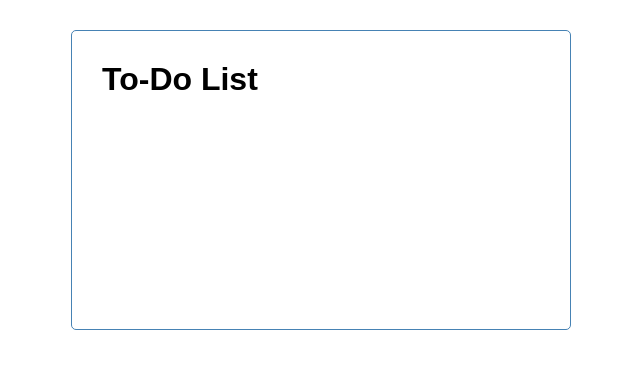
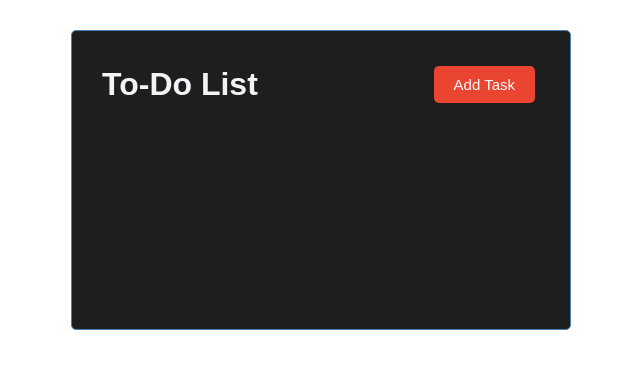
Before and after one commit to MaxiBorrajo/To-Do-List, an Angular app: page / in a window 1280 px wide. Shown: the top 368 px of the page, without its empty margins (319-959 px from the left). Built offline with nearby package versions, Linux system fonts and the light colour scheme.

Commit message:
add task button

```diff
--- a/src/app/app.module.ts
+++ b/src/app/app.module.ts
@@ -4,11 +4,13 @@ import { BrowserModule } from '@angular/platform-browser';
 import { AppRoutingModule } from './app-routing.module';
 import { AppComponent } from './app.component';
 import { HeaderComponent } from './components/header/header.component';
+import { ButtonTaskComponent } from './components/button-task/button-task.component';
 
 @NgModule({
   declarations: [
     AppComponent,
-    HeaderComponent
+    HeaderComponent,
+    ButtonTaskComponent
   ],
   imports: [
     BrowserModule,
--- /dev/null
+++ b/src/app/components/button-task/button-task.component.html
@@ -0,0 +1,4 @@
+<button class="btn" [ngStyle]="{'background-color':color}"
+(click)="onClick()">
+{{text}}
+</button>
--- /dev/null
+++ b/src/app/components/button-task/button-task.component.ts
@@ -0,0 +1,21 @@
+import { Component, EventEmitter, Input, OnInit, Output } from '@angular/core';
+
+@Component({
+  selector: 'app-button-task',
+  templateUrl: './button-task.component.html',
+  styleUrls: ['./button-task.component.css']
+})
+export class ButtonTaskComponent implements OnInit {
+  @Input() text:string = "";
+  @Input() color:string = "";
+  @Output() btnClick = new EventEmitter
+
+
+  constructor() { }
+
+  ngOnInit(): void {
+  }
+ onClick(){
+  this.btnClick.emit();
+ }
+}
--- a/src/app/components/header/header.component.css
+++ b/src/app/components/header/header.component.css
@@ -0,0 +1,6 @@
+header{
+    display: flex;
+    align-items: center;
+    justify-content: space-between;
+    color: #f2f3f7
+}
--- a/src/app/components/header/header.component.html
+++ b/src/app/components/header/header.component.html
@@ -1 +1,7 @@
-<h1>{{title}}</h1>
+<header>
+    <h1>{{title}}</h1>
+    <app-button-task color="#e94531"
+    text="Add Task"
+    (btnClick)="addTask()"
+    ></app-button-task>
+</header>
--- a/src/app/components/header/header.component.ts
+++ b/src/app/components/header/header.component.ts
@@ -12,5 +12,7 @@ export class HeaderComponent implements OnInit {
   ngOnInit(): void {
   }
   title = 'To-Do List';
-
+  addTask(){
+    console.log("add!")
+  }
 }
--- a/src/styles.css
+++ b/src/styles.css
@@ -21,6 +21,7 @@ body{
     border: 1px solid steelblue;
     padding: 30px;
     border-radius: 5px;
+    background-color: #1e1e1e;
 }
 
 .btn {
```
Also changed, not shown: src/app/components/button-task/button-task.component.css (added), 1 other file (tests, documents, lock files or other folders).
